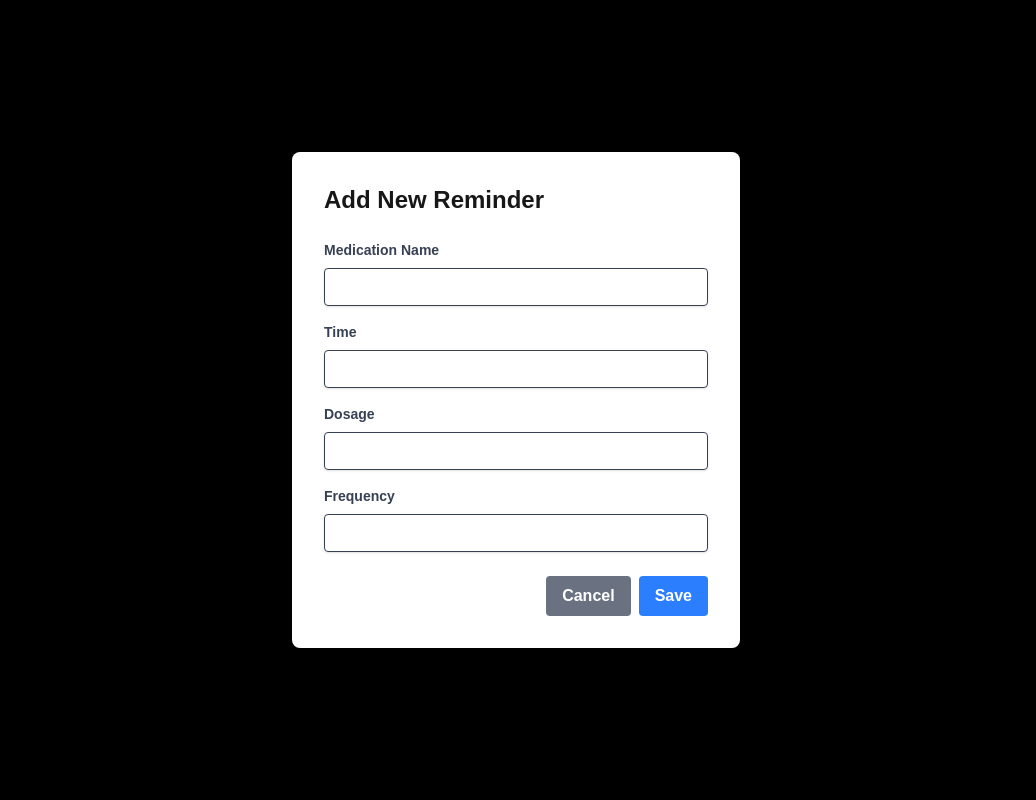
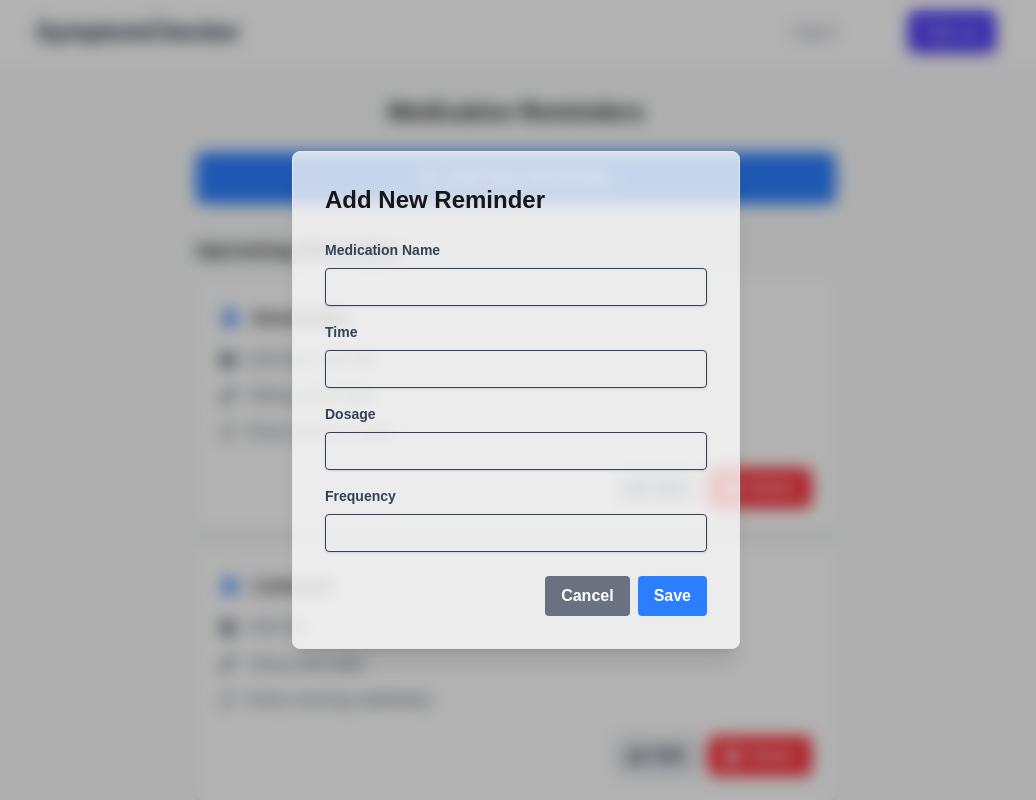
Before and after one commit to AlwinChong02/symptom-tracker, a Next.js app: page /medication-reminders in a window 1280 px wide. Both pictures are taken after a click on the button "Add New Reminder". Shown: the top 800 px of the page, without its empty margins (124-1160 px from the left). Built offline with nearby package versions, Linux system fonts and the light colour scheme.

Commit message:
enhance UI backgorund from black to white

```diff
--- a/app/medication-reminders/page.tsx
+++ b/app/medication-reminders/page.tsx
@@ -145,8 +145,8 @@ const ReminderForm = ({ reminder, onSave, onClose }: ReminderFormProps) => {
     };
 
     return (
-        <div className="fixed inset-0 bg-black bg-opacity-50 flex justify-center items-center">
-            <div className="bg-white p-8 rounded-lg shadow-xl w-full max-w-md">
+        <div className="fixed inset-0 bg-black/30 backdrop-blur-sm flex justify-center items-center">
+            <div className="bg-white/75 p-8 rounded-lg shadow-xl w-full max-w-md border border-gray-200">
                 <h2 className="text-2xl font-bold mb-6">{reminder ? 'Edit Reminder' : 'Add New Reminder'}</h2>
                 <form onSubmit={handleSubmit}>
                     <div className="mb-4">
```
